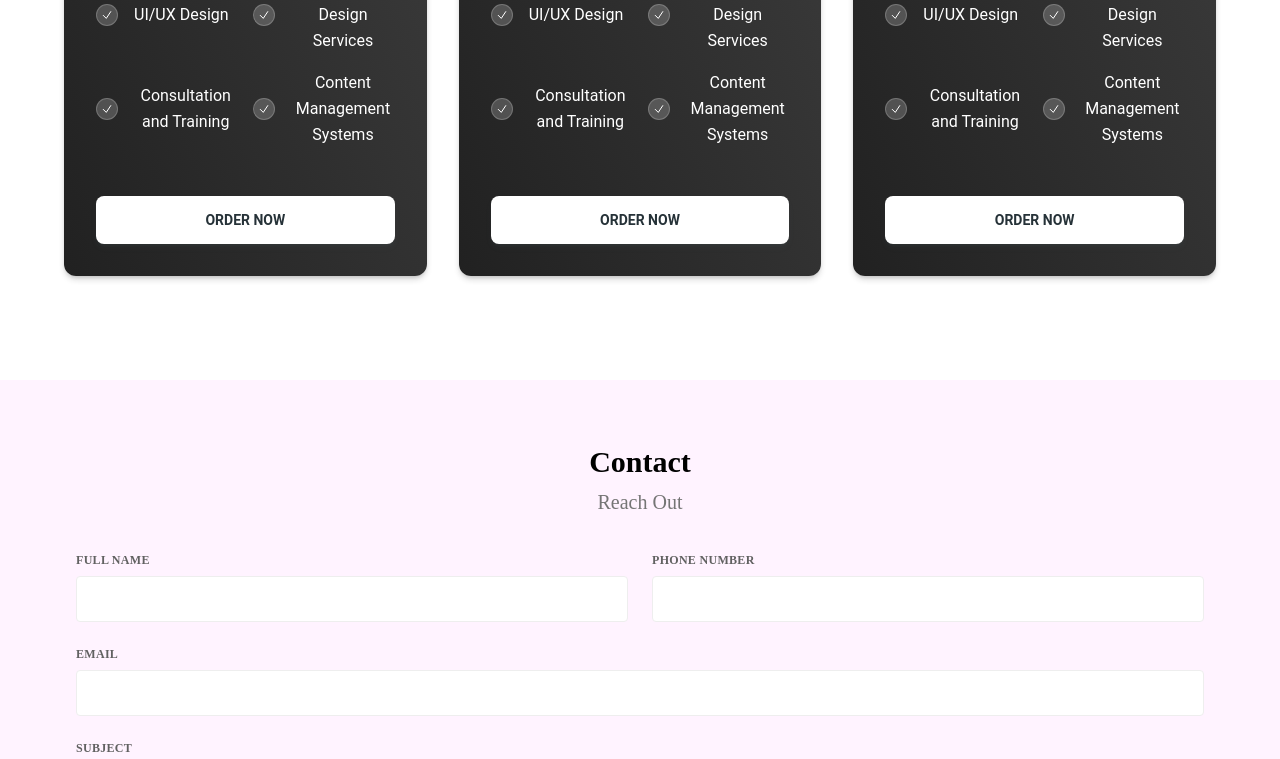
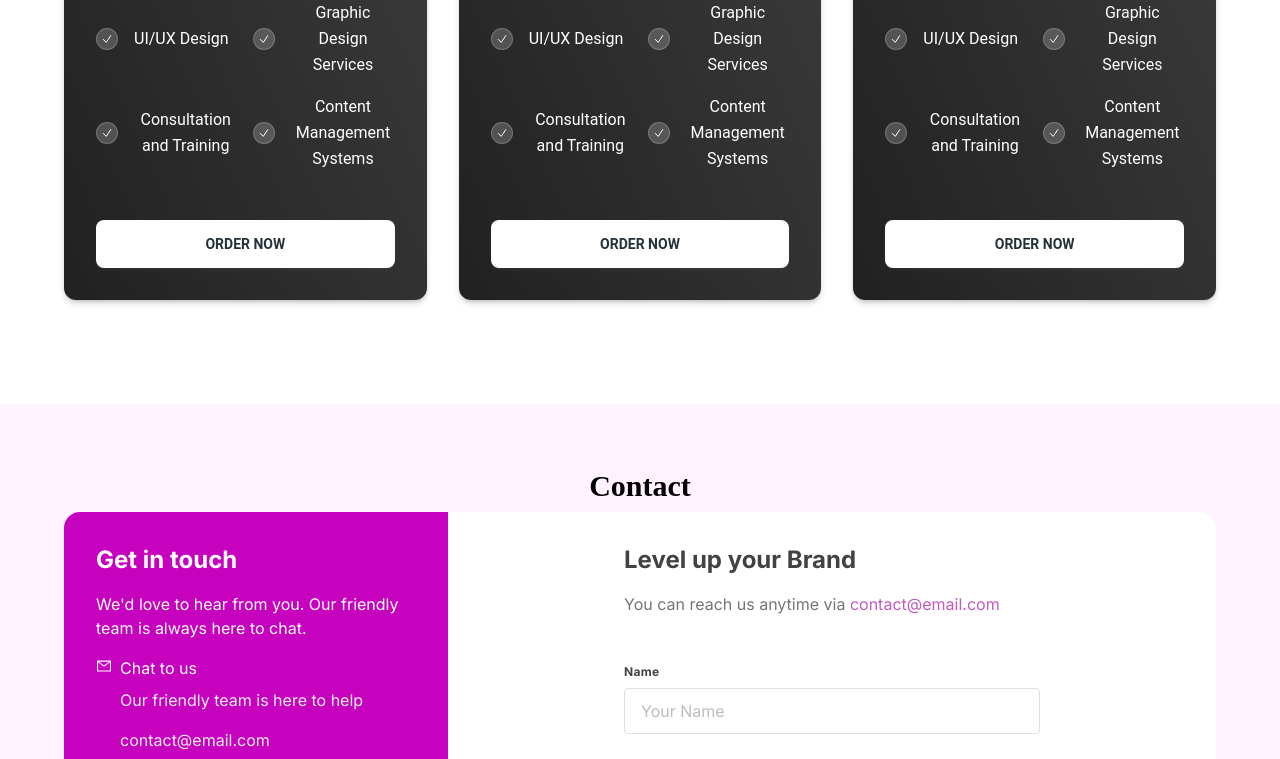
Before and after one commit to Fullstackdev-oscar/marks-portfolio, a React (Vite) app: page / in a window 1280 px wide. Shown: the part 3909-4668 px from the top of the page. Built offline with nearby package versions, Linux system fonts and the light colour scheme; a web font is replaced by a local one.

Commit message:
added new sections

```diff
--- a/src/layouts/contact.jsx
+++ b/src/layouts/contact.jsx
@@ -1,8 +1,19 @@
 import React, { useState } from "react";
+import {
+  FaFacebook,
+  FaTwitter,
+  FaLinkedin,
+  FaYoutube,
+  FaBehance,
+} from "react-icons/fa6";
+import { PhoneIcon } from "@heroicons/react/24/outline";
+import { AiOutlinePhone, AiOutlineMail } from "react-icons/ai";
+import { GrLocation } from "react-icons/gr";
+import { FiPhone } from "react-icons/fi";
 
 const Contact = () => {
   const [formData, setFormData] = useState({
-    fullName: "",
+    name: "",
     phoneNumber: "",
     email: "",
     subject: "",
@@ -24,38 +35,114 @@ const Contact = () => {
   };
 
   return (
-    <section className=" mx-auto py-16 mt-10" id="contact">
+    <section className="py-16 mt-10 " id="contact">
       <h1 className="text-3xl font-bold text-center mb-2">Contact</h1>
-      <h2 className="text-xl text-center mb-6 text-gray-600">Reach Out</h2>
-      <div className="flex flex-col mx-auto md:flex-row justify-between">
-        <div className="w-full p-3">
-          <form onSubmit={handleSubmit}>
-            <div className="flex flex-wrap -mx-3 mb-6">
-              <div className="w-full md:w-1/2 px-3 mb-6 md:mb-0">
+      <div className="flex w-full font-inter justify-center">
+        {/* Contact Details */}
+        <div className="bg-[#C602BE] text-white w-1/3 p-8 hidden md:block relative rounded-l-2xl">
+          <h2 className="text-2xl font-bold mb-4">Get in touch</h2>
+          <p>
+            We'd love to hear from you. Our friendly team is always here to
+            chat.
+          </p>
+          <div className="details mt-4">
+            <div className="flex gap-2 items-baseline">
+              <div className="detail-icon">
+                <AiOutlineMail />
+              </div>
+              <div className="">
+                <h3>Chat to us</h3>
+                <p className="text-gray-200 mt-2">
+                  Our friendly team is here to help
+                </p>
+                <p className="text-gray-200 mt-4">contact@email.com</p>
+              </div>
+            </div>
+
+            <div className="flex gap-2 mt-8 ">
+              <div className="detail-icon">
+                <GrLocation />
+              </div>
+              <div className="">
+                <h3>Office</h3>
+                <p className="text-gray-200 mt-2">
+                  Come say hello at our office HQ.
+                </p>
+                <p className="text-gray-200 mt-4">
+                  100 Smith Street Collingwood VIC 3066 AU
+                </p>
+              </div>
+            </div>
+
+            <div className="flex gap-2 mt-8 ">
+              <div className="detail-icon">
+                <FiPhone />
+              </div>
+              <div className="">
+                <h3>Phone</h3>
+                <p className="text-gray-200 mt-2">Mon-Fri 8am-5pm</p>
+                <p className="text-gray-200 mt-4">+234 80 1234 5678</p>
+              </div>
+            </div>
+          </div>
+
+          <div className="social-links flex gap-4 absolute bottom-8">
+            <a href="">
+              <FaFacebook />
+            </a>
+            <a href="">
+              <FaTwitter />
+            </a>
+            <a href="">
+              <FaLinkedin />
+            </a>
+            <a href="">
+              <FaYoutube />
+            </a>
+            <a href="">
+              <FaBehance />
+            </a>
+          </div>
+        </div>
+
+        {/* Contact Form */}
+        <div className="bg-white text-black w-full md:w-2/3 p-8 md:px-44 rounded-2xl md:rounded-r-2xl md:rounded-l-none">
+          <div className=" md:text-left text-center">
+            <h2 className="text-2xl mb-4 font-bold text-gray-800 ">
+              Level up your Brand
+            </h2>
+            <a href="mailto:contact@email.com" className="text-gray-600">
+              You can reach us anytime via{" "}
+              <span className=" text-[#c35abf]">contact@email.com</span>
+            </a>
+          </div>
+          <form onSubmit={handleSubmit} className="mt-12">
+            <div className="mb-6">
               <label
-                  className="block uppercase tracking-wide text-gray-700 text-xs font-bold mb-2"
-                  htmlFor="fullName"
+                className="block capitalize tracking-wide text-gray-800 text-xs font-bold mb-2"
+                htmlFor="name"
               >
-                  Full Name
+                Name
               </label>
               <input
-                  className="appearance-none block w-full bg-white text-gray-700 border border-gray-200 rounded py-3 px-4 leading-tight focus:outline-none focus:bg-white focus:border-gray-500"
-                  id="fullName"
+                className="appearance-none block w-full bg-white text-gray-800 border border-gray-300 rounded py-3 px-4 leading-tight focus:outline-none focus:bg-white focus:border-gray-500"
+                id="name"
                 type="text"
-                  name="fullName"
-                  value={formData.fullName}
+                name="name"
+                placeholder="Your Name"
+                value={formData.name}
                 onChange={handleChange}
               />
             </div>
-              <div className="w-full md:w-1/2 px-3">
+            <div className="mb-6">
               <label
-                  className="block uppercase tracking-wide text-gray-700 text-xs font-bold mb-2"
+                className="block capitalize tracking-wide text-gray-800 text-xs font-bold mb-2"
                 htmlFor="phoneNumber"
               >
                 Phone Number
               </label>
               <input
-                  className="appearance-none block w-full bg-white text-gray-700 border border-gray-200 rounded py-3 px-4 leading-tight focus:outline-none focus:bg-white focus:border-gray-500"
+                className="appearance-none block w-full bg-white text-gray-800 border border-gray-300 rounded py-3 px-4 leading-tight focus:outline-none focus:bg-white focus:border-gray-500"
                 id="phoneNumber"
                 type="text"
                 name="phoneNumber"
@@ -63,32 +150,33 @@ const Contact = () => {
                 onChange={handleChange}
               />
             </div>
-            </div>
+
             <div className="mb-6">
               <label
-                className="block uppercase tracking-wide text-gray-700 text-xs font-bold mb-2"
+                className="block capitalize tracking-wide text-gray-800 text-xs font-bold mb-2"
                 htmlFor="email"
               >
                 Email
               </label>
               <input
-                className="appearance-none block w-full bg-white text-gray-700 border border-gray-200 rounded py-3 px-4 leading-tight focus:outline-none focus:bg-white focus:border-gray-500"
+                className="appearance-none block w-full bg-white text-gray-800 border border-gray-300 rounded py-3 px-4 leading-tight focus:outline-none focus:bg-white focus:border-gray-500"
                 id="email"
                 type="email"
                 name="email"
+                placeholder="you@company.com"
                 value={formData.email}
                 onChange={handleChange}
               />
             </div>
             <div className="mb-6">
               <label
-                className="block uppercase tracking-wide text-gray-700 text-xs font-bold mb-2"
+                className="block capitalize tracking-wide text-gray-800 text-xs font-bold mb-2"
                 htmlFor="subject"
               >
                 Subject
               </label>
               <input
-                className="appearance-none block w-full bg-white text-gray-700 border border-gray-200 rounded py-3 px-4 leading-tight focus:outline-none focus:bg-white focus:border-gray-500"
+                className="appearance-none block w-full bg-white text-gray-800 border border-gray-300 rounded py-3 px-4 leading-tight focus:outline-none focus:bg-white focus:border-gray-500"
                 id="subject"
                 type="text"
                 name="subject"
@@ -98,28 +186,74 @@ const Contact = () => {
             </div>
             <div className="mb-6">
               <label
-                className="block uppercase tracking-wide text-gray-700 text-xs font-bold mb-2"
+                className="block capitalize tracking-wide text-gray-800 text-xs font-bold mb-2"
                 htmlFor="message"
               >
-                Your Message
+                How can we help?
               </label>
               <textarea
-                className="appearance-none block w-full bg-white text-gray-700 border border-gray-200 rounded py-3 px-4 leading-tight focus:outline-none focus:bg-white focus:border-gray-500"
+                className="appearance-none block w-full bg-white
+                 text-gray-800 border border-gray-300 rounded py-3 px-4 leading-tight focus:outline-none focus:bg-white focus:border-gray-500"
                 id="message"
                 name="message"
+                placeholder="Tell us a little about the project..."
                 value={formData.message}
                 onChange={handleChange}
               />
             </div>
             <div className="flex justify-center">
               <button
-                className="bg-blue-500 hover:bg-blue-700 text-white font-bold py-2 px-4 rounded focus:outline-none focus:shadow-outline"
+                className="bg-[#C602BE] hover:bg-[#c35abf] text-white py-2 px-4 rounded focus:outline-none focus:shadow-outline w-52"
                 type="submit"
               >
-                Send Message
+                Get Started
               </button>
             </div>
           </form>
+          {/* <form>
+            <div className="mb-4">
+              <label htmlFor="name" className="block mb-2">
+                Name
+              </label>
+              <input
+                type="text"
+                id="name"
+                name="name"
+                className="border border-gray-300 px-3 py-2 rounded w-full"
+                required
+              />
+            </div>
+            <div className="mb-4">
+              <label htmlFor="email" className="block mb-2">
+                Email
+              </label>
+              <input
+                type="email"
+                id="email"
+                name="email"
+                className="border border-gray-300 px-3 py-2 rounded w-full"
+                required
+              />
+            </div>
+            <div className="mb-4">
+              <label htmlFor="message" className="block mb-2">
+                Message
+              </label>
+              <textarea
+                id="message"
+                name="message"
+                rows="4"
+                className="border border-gray-300 px-3 py-2 rounded w-full"
+                required
+              ></textarea>
+            </div>
+            <button
+              type="submit"
+              className="bg-purple-600 text-white px-4 py-2 rounded hover:bg-purple-700"
+            >
+              Submit
+            </button>
+          </form> */}
         </div>
       </div>
     </section>
--- a/src/layouts/resume.jsx
+++ b/src/layouts/resume.jsx
@@ -1,9 +1,11 @@
 import React from "react";
 
 const Resume = () => {
-  return <section id="resume">
-
-  </section>;
+  return (
+    <section id="resume">
+      <div>resume here</div>
+    </section>
+  );
 };
 
 export default Resume;
--- a/src/layouts/testimonial.jsx
+++ b/src/layouts/testimonial.jsx
@@ -12,7 +12,7 @@ import { TestimonialSlider } from "@/components";
 
 const Testimonial = () => {
   return (
-    <section className=" py-16" id="clients">
+    <section className=" py-16" id="testimonials">
       <div className=" mx-auto px-4">
         <div className="text-center mb-8">
           <h2 className="text-3xl font-bold text-[#700F6C] mb-4">
```
Lines whose indentation alone changed are shown as unchanged.
